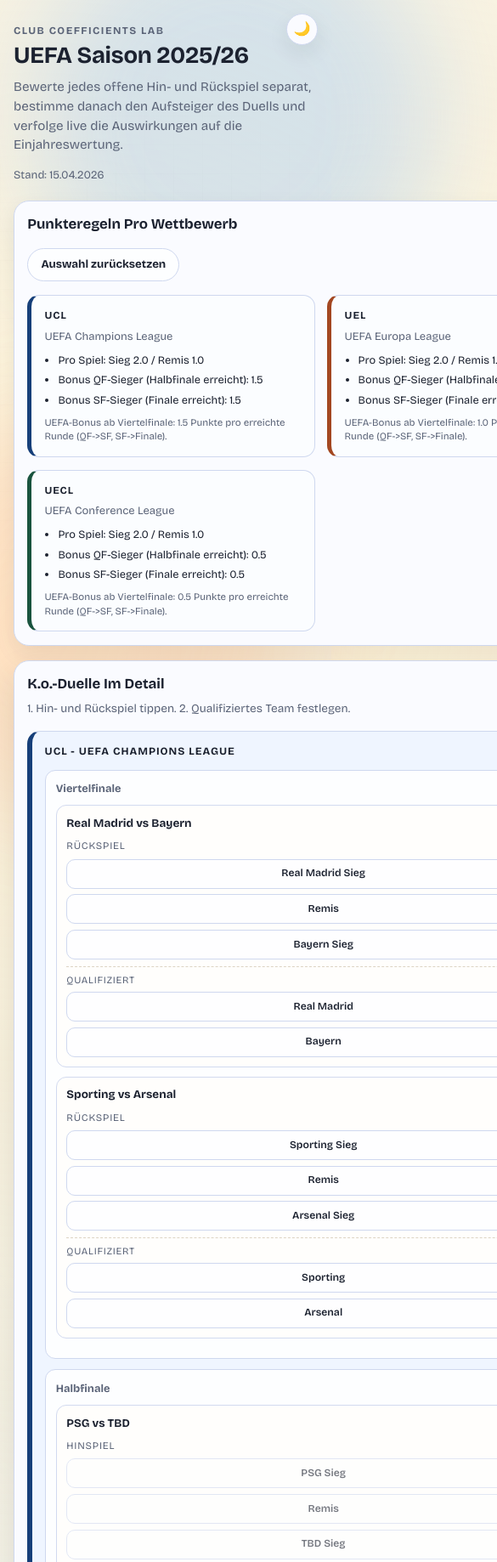
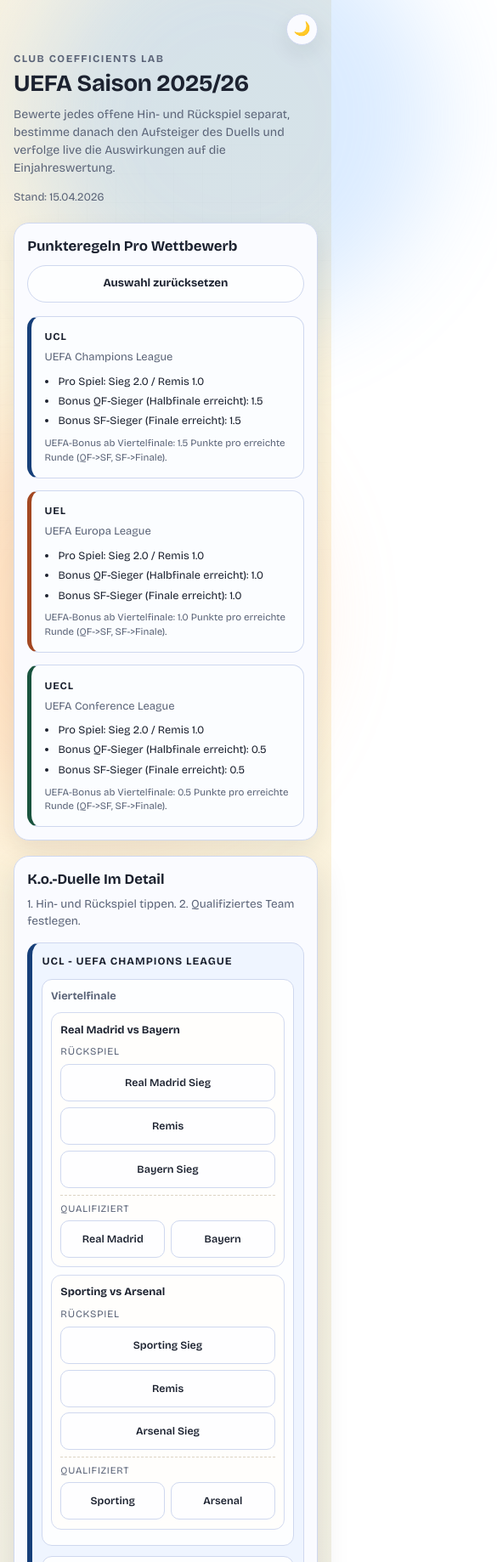
Before and after one commit to adlerzei/club-coefficients-lab, a plain HTML site: page index.html in a window 390 px wide. Shown: the top 1838 px of the page at 85% size, 585 px wide, since content can reach past the window. Drawn offline with nearby package versions, Linux system fonts and the light colour scheme.

Commit message:
enhance mobile view

```diff
--- a/src/css/style.css
+++ b/src/css/style.css
@@ -449,13 +449,27 @@
 }
 
 @media (max-width: 760px) {
+  /* Space below the fixed dark-mode toggle button */
   .hero {
-    padding-top: 1.75rem;
+    padding-top: 3.8rem;
   }
 
+  .subtitle {
+    font-size: 0.88rem;
+  }
+
+  /* Reset button becomes full-width */
   .controls-headline {
     flex-direction: column;
     align-items: flex-start;
+    gap: 0.6rem;
+  }
+
+  .ghost-btn {
+    width: 100%;
+    text-align: center;
+    min-height: 44px;
+    padding: 0.65rem 1rem;
   }
 
   .controls-card,
@@ -464,14 +478,77 @@
     padding: 0.95rem;
   }
 
-  .leg-options,
+  /* Condensed fixture nesting */
+  .competition-block {
+    padding: 0.7rem;
+  }
+
+  .round-block {
+    padding: 0.6rem;
+  }
+
+  .tie-card {
+    padding: 0.65rem;
+    margin-bottom: 0.55rem;
+  }
+
+  /* Leg result buttons: single column, larger tap area */
+  .leg-options {
+    grid-template-columns: 1fr;
+  }
+
   .qualifier-options {
-    grid-template-columns: 1fr;
+    grid-template-columns: repeat(2, 1fr);
+  }
+
+  .leg-option,
+  .qualifier-option {
+    min-height: 44px;
+    padding: 0.6rem 0.5rem;
+    font-size: 0.82rem;
+  }
+
+  /* Table: remove forced min-width and hide least-critical columns */
+  table {
+    min-width: unset;
+  }
+
+  /* Hide Basispunkte (col 4) and Koeffizient (col 7) on mobile */
+  table th:nth-child(4),
+  table td:nth-child(4),
+  table th:nth-child(7),
+  table td:nth-child(7) {
+    display: none;
   }
 
   th,
   td {
-    padding: 0.62rem 0.5rem;
+    padding: 0.58rem 0.45rem;
+  }
+
+  th {
+    font-size: 0.62rem;
+  }
+
+  td {
+    font-size: 0.8rem;
+  }
+}
+
+@media (max-width: 420px) {
+  /* Extra-small phones: also hide Starter (col 3) */
+  table th:nth-child(3),
+  table td:nth-child(3) {
+    display: none;
+  }
+
+  .tie-teams {
+    font-size: 0.8rem;
+  }
+
+  .leg-option,
+  .qualifier-option {
+    font-size: 0.78rem;
   }
 }
 
```
